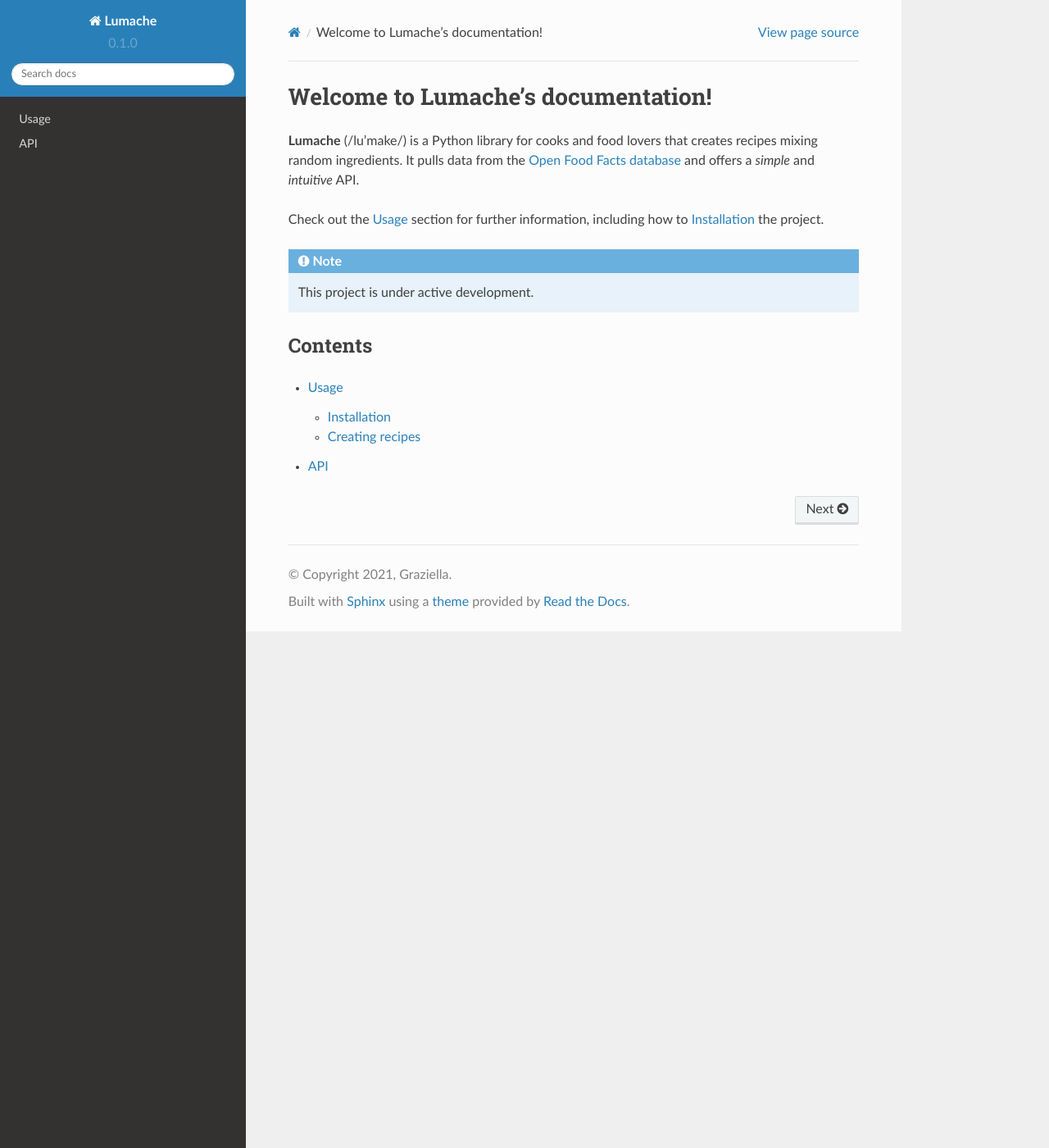
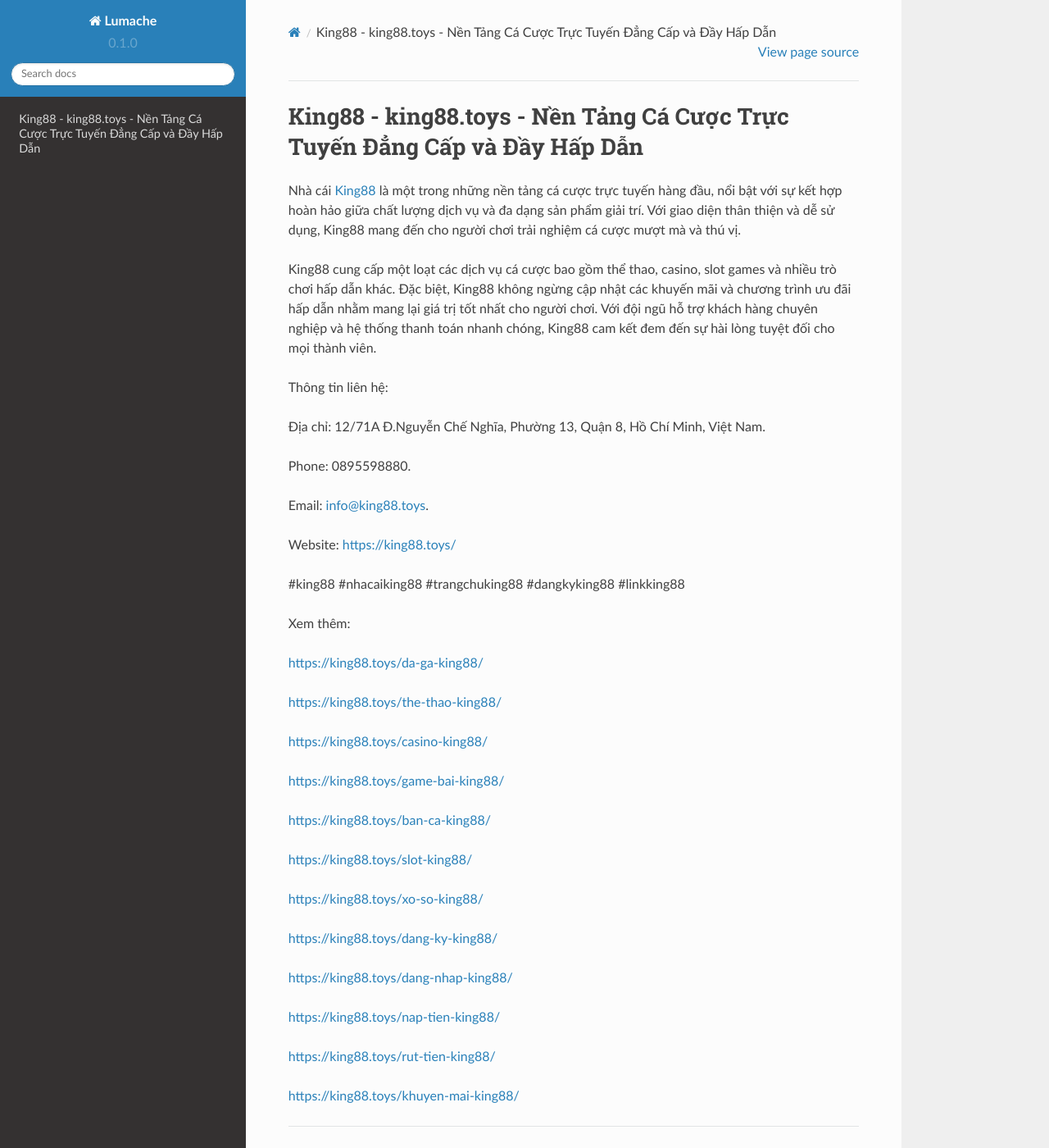
Before and after one commit to juniorhodge8/king88toys, a Sphinx documentation site: the page built from docs/source/index.rst, in a window 1280 px wide and 1400 px high. Shown: the whole window at 82% size. Built offline with Sphinx 7.4.7 and the Read the Docs theme 2.0.0, drawn with Linux system fonts in a browser that asks for light colours.

Commit message:
Update index.rst

```diff
--- a/docs/source/index.rst
+++ b/docs/source/index.rst
@@ -1,22 +1,44 @@
-Welcome to Lumache's documentation!
+King88 - king88.toys - Nền Tảng Cá Cược Trực Tuyến Đẳng Cấp và Đầy Hấp Dẫn
 ===================================
 
-**Lumache** (/lu'make/) is a Python library for cooks and food lovers
-that creates recipes mixing random ingredients.
-It pulls data from the `Open Food Facts database <https://world.openfoodfacts.org/>`_
-and offers a *simple* and *intuitive* API.
+Nhà cái `King88 <https://king88.toys/>`_ là một trong những nền tảng cá cược trực tuyến hàng đầu, nổi bật với sự kết hợp hoàn hảo giữa chất lượng dịch vụ và đa dạng sản phẩm giải trí. Với giao diện thân thiện và dễ sử dụng, King88 mang đến cho người chơi trải nghiệm cá cược mượt mà và thú vị.
 
-Check out the :doc:`usage` section for further information, including
-how to :ref:`installation` the project.
+King88 cung cấp một loạt các dịch vụ cá cược bao gồm thể thao, casino, slot games và nhiều trò chơi hấp dẫn khác. Đặc biệt, King88 không ngừng cập nhật các khuyến mãi và chương trình ưu đãi hấp dẫn nhằm mang lại giá trị tốt nhất cho người chơi. Với đội ngũ hỗ trợ khách hàng chuyên nghiệp và hệ thống thanh toán nhanh chóng, King88 cam kết đem đến sự hài lòng tuyệt đối cho mọi thành viên.
 
-.. note::
+Thông tin liên hệ:
 
-   This project is under active development.
+Địa chỉ: 12/71A Đ.Nguyễn Chế Nghĩa, Phường 13, Quận 8, Hồ Chí Minh, Việt Nam.
 
-Contents
---------
+Phone: 0895598880.
 
-.. toctree::
+Email: info@king88.toys.
 
-   usage
-   api
+Website: https://king88.toys/
+
+#king88 #nhacaiking88 #trangchuking88 #dangkyking88 #linkking88
+
+Xem thêm:
+
+https://king88.toys/da-ga-king88/
+
+https://king88.toys/the-thao-king88/
+
+https://king88.toys/casino-king88/
+
+https://king88.toys/game-bai-king88/
+
+https://king88.toys/ban-ca-king88/
+
+https://king88.toys/slot-king88/
+
+https://king88.toys/xo-so-king88/
+
+https://king88.toys/dang-ky-king88/
+
+https://king88.toys/dang-nhap-king88/
+
+https://king88.toys/nap-tien-king88/
+
+https://king88.toys/rut-tien-king88/
+
+https://king88.toys/khuyen-mai-king88/
```
